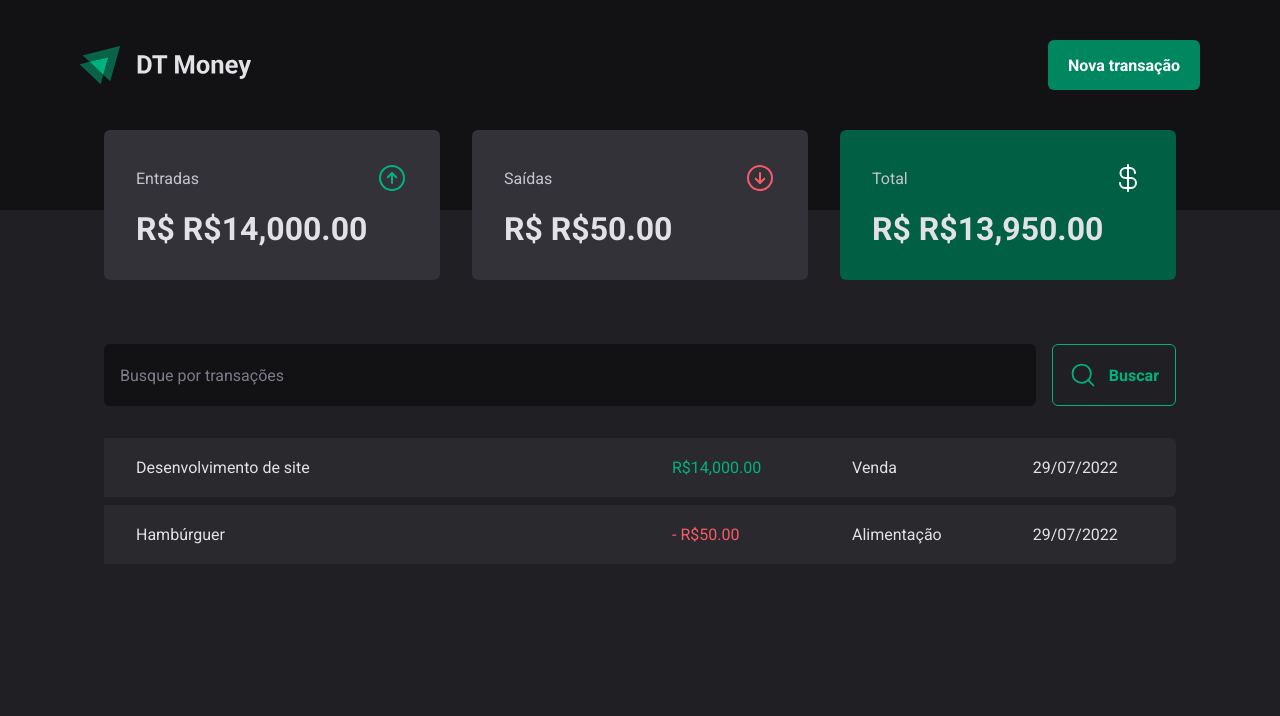
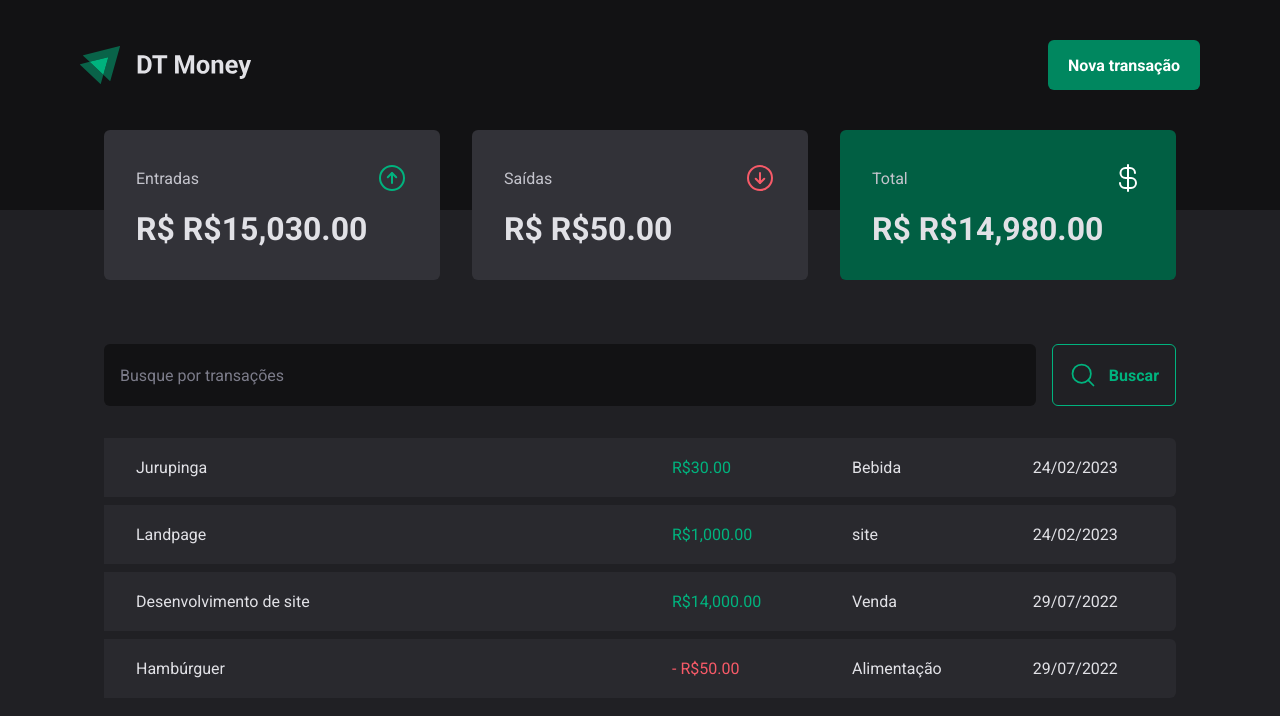
Before and after one commit to naelstudytable/rs-ignite-reactjs, a React (Vite) app in the folder projeto03/: page / in a window 1280 px wide. Shown: the top 716 px of the page. Built offline with nearby package versions, Linux system fonts and the light colour scheme; data requests are answered from the project's data file.

Commit message:
build(projeto03|Conexão com a API): Criando nova transação

```diff
--- a/projeto03/serve.json
+++ b/projeto03/serve.json
@@ -15,6 +15,22 @@
       "category": "Alimentação",
       "price": 50,
       "createdAt": "2022-07-29T19:30:44.505Z"
+    },
+    {
+      "description": "Landpage",
+      "category": "site",
+      "price": 1000,
+      "type": "income",
+      "createdAt": "2023-02-24T18:37:46.051Z",
+      "id": 3
+    },
+    {
+      "description": "Jurupinga",
+      "category": "Bebida",
+      "price": 30,
+      "type": "income",
+      "createdAt": "2023-02-24T18:52:51.694Z",
+      "id": 4
     }
   ]
 }
--- a/projeto03/src/components/NewTransactionModal/index.tsx
+++ b/projeto03/src/components/NewTransactionModal/index.tsx
@@ -1,8 +1,10 @@
 import { zodResolver } from '@hookform/resolvers/zod';
 import * as Dialog from '@radix-ui/react-dialog'
 import { ArrowCircleDown, ArrowCircleUp, X } from "phosphor-react"
+import { useContext } from 'react';
 import { Controller, useForm } from 'react-hook-form';
 import * as z from 'zod'
+import { TransactionsContext } from '../../contexts/TransactionsContent';
 
 import { CloseButton, Content, Overlay, TransactionType, TransactionTypeButton } from './styles';
 
@@ -16,11 +18,14 @@
 type NewTransactionsFormInputs = z.infer<typeof transactionsFormSchema>
 
 export function NewTransactionModal() {
+    const { createTransaction } = useContext(TransactionsContext)
+
     const {
         control,
         register,
         handleSubmit,
-        formState: { isSubmitting }
+        formState: { isSubmitting },
+        reset
     } = useForm<NewTransactionsFormInputs>({
         resolver: zodResolver(transactionsFormSchema),
         defaultValues: {
@@ -29,8 +34,16 @@
     })
 
     async function handleNewTransaction(data: NewTransactionsFormInputs) {
-        await new Promise(resolver => setTimeout(resolver, 2000))
-        console.log(data);
+        const { description, category, price, type } = data
+
+        createTransaction({
+            description,
+            category,
+            price,
+            type
+        })
+
+        reset()
     }
 
     return (
--- a/projeto03/src/contexts/TransactionsContent.tsx
+++ b/projeto03/src/contexts/TransactionsContent.tsx
@@ -10,9 +10,18 @@
     createdAt: string;
 }
 
+
+interface CreateTransactionInput {
+    description: string;
+    price: number;
+    category: string;
+    type: 'income' | 'outcome';
+}
+
 interface TransactionContextType {
     transactions: Transaction[];
     fetchTransactions: (query?: string) => Promise<void>;
+    createTransaction: (data: CreateTransactionInput) => Promise<void>;
 }
 
 interface TransactionProviderProps {
@@ -27,11 +36,27 @@
     async function fetchTransactions(query?: string) {
         const response = await api.get('transactions', {
             params: {
+                _sort: 'createdAt',
+                _order: 'desc',
                 q: query,
             }
         })
 
         setTransactions(response.data)
+    }
+
+    async function createTransaction(data: CreateTransactionInput) {
+        const { description, category, price, type } = data
+
+        const response = await api.post('transactions', {
+            description,
+            category,
+            price,
+            type,
+            createdAt: new Date()
+        })
+
+        setTransactions(state => [response.data, ...state])
     }
 
     useEffect(() => {
@@ -41,7 +66,8 @@
     return (
         <TransactionsContext.Provider value={{
             transactions,
-            fetchTransactions
+            fetchTransactions,
+            createTransaction
         }}>
             {children}
         </TransactionsContext.Provider>
```
Lines whose indentation alone changed are shown as unchanged.
